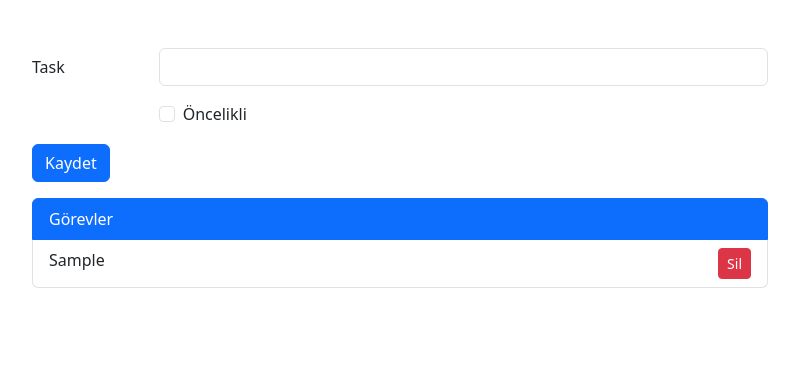
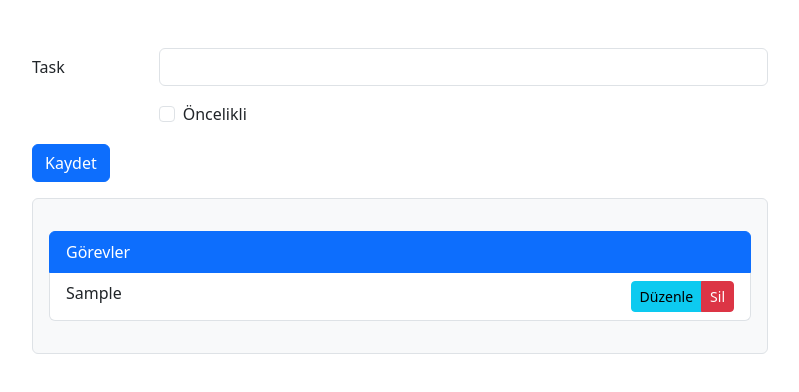
Before and after one commit to burakOzden1/React-Basic, a React (Vite) app in the folder 5-react-form-ile-calismak/: page / in a window 1280 px wide. Both pictures are taken after typing "Sample" into the empty fields and a click on the button "Kaydet". Shown: the top 392 px of the page, without its empty margins (240-1039 px from the left). Built offline with nearby package versions, Linux system fonts and the light colour scheme.

Commit message:
duzenlem butonunun eklenmesi ve task duzenleme aksiyonunun olusturulmasi.

```diff
--- a/5-react-form-ile-calismak/src/TaskForm.jsx
+++ b/5-react-form-ile-calismak/src/TaskForm.jsx
@@ -17,13 +17,19 @@ export default function TaskForm() {
     }
 
     function removeTask(uuid) {
-        console.log(uuid)
         setTasks(prev => prev.filter(item => item.uuid !== uuid))
+    }
+
+    function editTask(uuid) {
+        console.log(uuid);
+        const task = tasks.find(item => item.uuid === uuid)
+        // console.log(task)
+        setFormData(task)
     }
 
     function handleFormSubmit(event) {
         event.preventDefault()
-        console.log(formData)
+        // console.log(formData)
         if (formData.task.length > 3) {
             formData.uuid = uuidv4()
             setTasks(
@@ -31,7 +37,7 @@ export default function TaskForm() {
             )
             setFormData(emptyForm)
             event.target.reset()
-            console.log(tasks)
+            // console.log(tasks)
         }
     }
 
@@ -41,13 +47,13 @@ export default function TaskForm() {
             <div className="row mb-3">
                 <label htmlFor="task" className="col-sm-2 col-form-label">Task</label>
                 <div className="col-sm-10">
-                <input type="text" className="form-control" id="task" name="task" onChange={handleInputChange} />
+                <input type="text" className="form-control" id="task" name="task" value={formData.task} onChange={handleInputChange} />
                 </div>
             </div>
             <div className="row mb-3">
                 <div className="col-sm-10 offset-sm-2">
                 <div className="form-check">
-                    <input className="form-check-input" type="checkbox" id="priority" name="priority" onChange={handleInputChange} />
+                    <input className="form-check-input" type="checkbox" id="priority" name="priority" checked={formData.priority} onChange={handleInputChange} />
                     <label className="form-check-label" htmlFor="priority">
                     Öncelikli
                     </label>
@@ -57,7 +63,7 @@ export default function TaskForm() {
             <button type="submit" className="btn btn-primary">Kaydet</button>
         </form>
 
-        <TaskList tasks={tasks} removeTask={removeTask} />
+        <TaskList tasks={tasks} removeTask={removeTask} editTask={editTask} />
     </>
     )
 }
--- a/5-react-form-ile-calismak/src/TaskList.jsx
+++ b/5-react-form-ile-calismak/src/TaskList.jsx
@@ -1,4 +1,4 @@
-export default function TaskList({tasks, removeTask}) {
+export default function TaskList({tasks, removeTask, editTask}) {
 
     if (tasks.length === 0) {
         return <></>
@@ -6,14 +6,19 @@ export default function TaskList({tasks, removeTask}) {
 
     return (
         <>
+            <div className="p-3 bg-light my-3 border rounded">
                 <ul className="list-group my-3">
-                <li class="list-group-item active" aria-current="true">Görevler</li>
+                    <li className="list-group-item active" aria-current="true">Görevler</li>
                     {tasks.map((item) =>
                         <li className="list-group-item" key={item.uuid}>{item.task}
-                        <span className="btn btn-sm btn-danger float-end" onClick={() => removeTask(item.uuid)}>Sil</span>
+                            <div className="btn-group float-end" role="group">
+                                <button className="btn btn-sm btn-info" onClick={() => editTask(item.uuid)}>Düzenle</button>
+                                <button className="btn btn-sm btn-danger" onClick={() => removeTask(item.uuid)}>Sil</button>
+                            </div>
                         </li>
                         )}
                 </ul>
+            </div>
         </>
     )
 }
```
Lines whose indentation alone changed are shown as unchanged.
